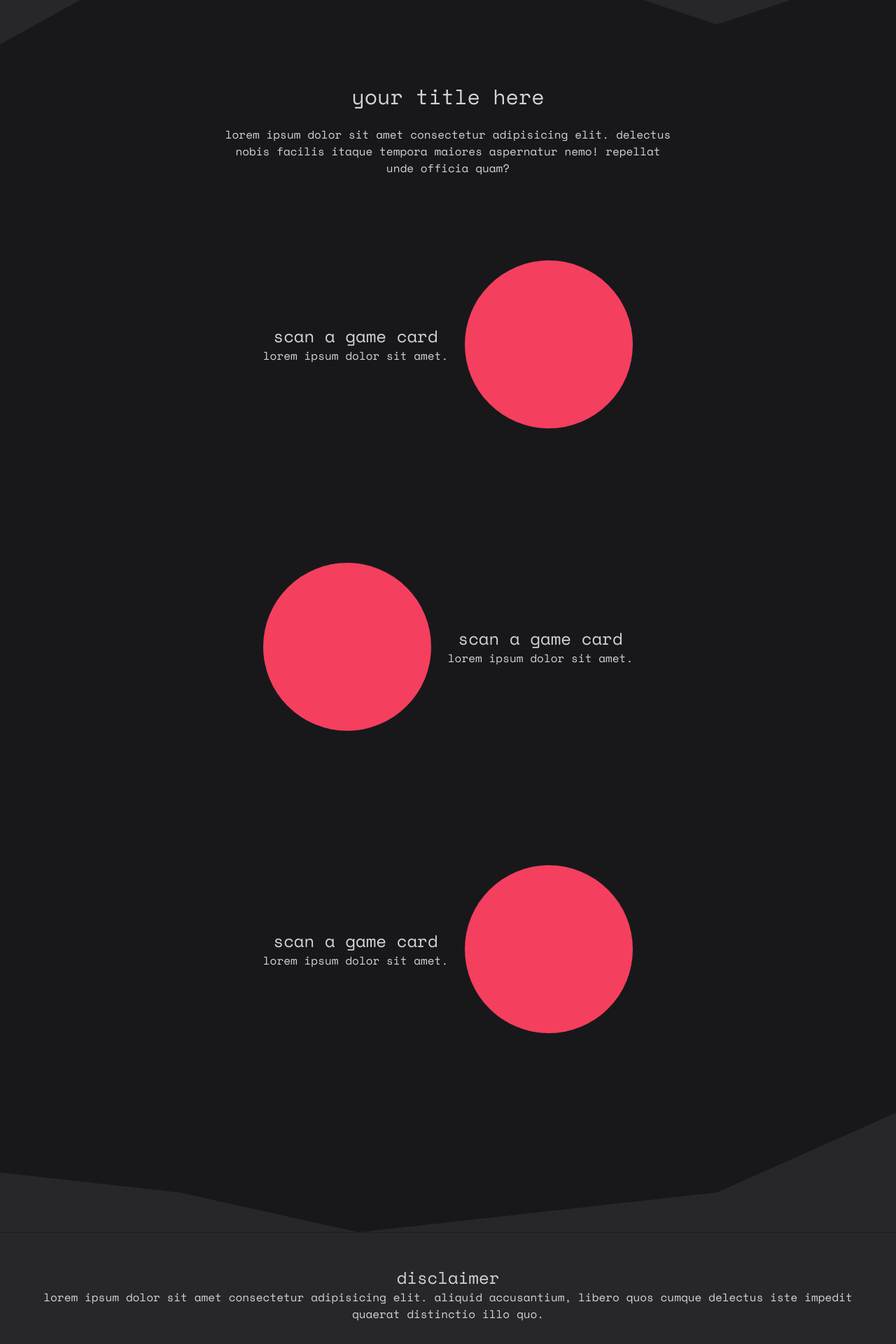
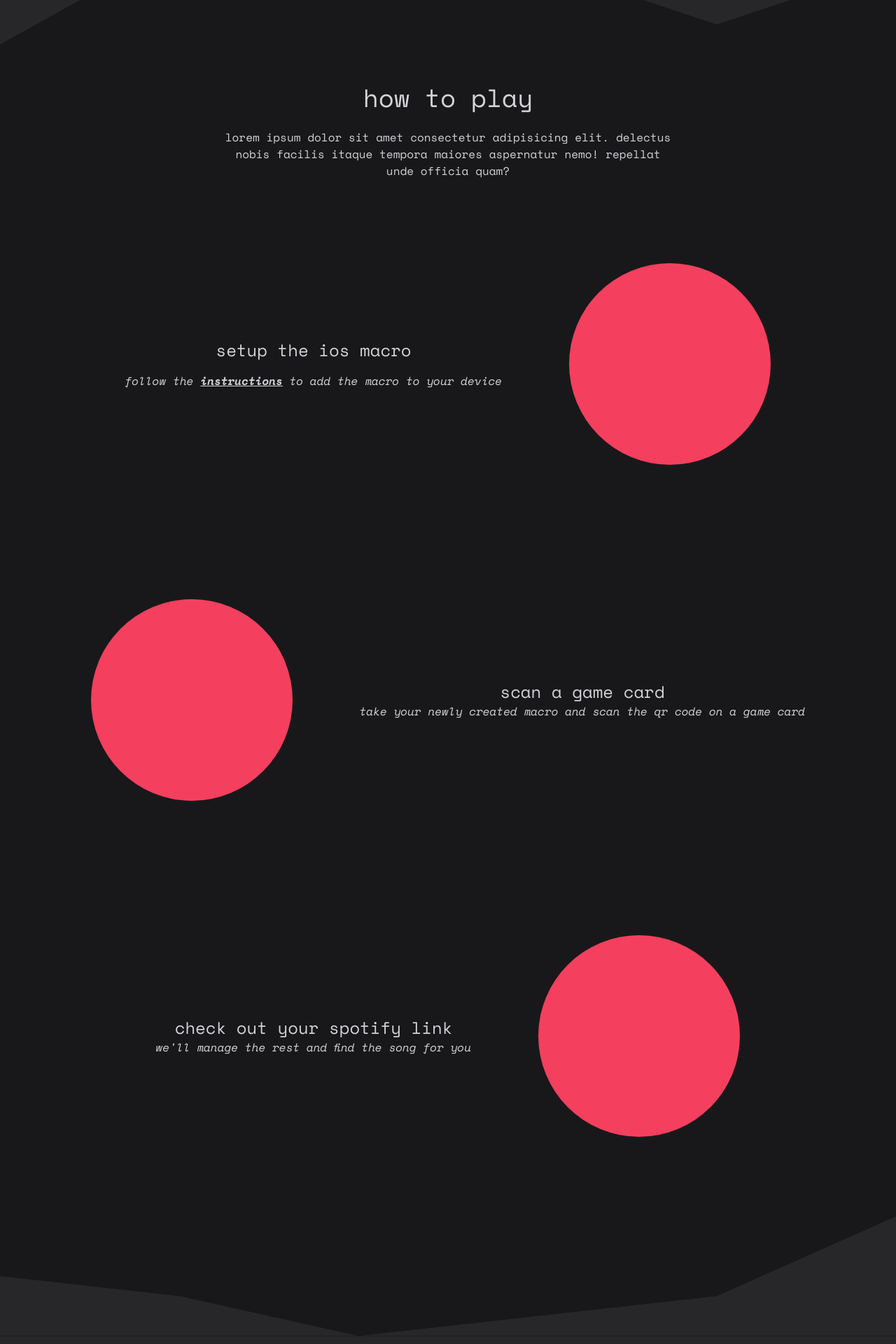
Before and after one commit to trav164/spot-the-intro-v2, a SvelteKit app: page / in a window 1280 px wide. Shown: the part 840-2760 px from the top of the page at 70% size. Built offline with nearby package versions, Linux system fonts and the light colour scheme.

Commit message:
Added a little content

```diff
--- a/src/components/Hero.svelte
+++ b/src/components/Hero.svelte
@@ -22,7 +22,7 @@
 
 <div class="container text-center">
 	<div class="flex flex-col gap-6 items-center justify-center">
-		<h3 class="text-3xl">Your title here</h3>
+		<h3 class="text-4xl">How to play</h3>
 
 		<p class="md:w-1/2 w-full">
 			Lorem ipsum dolor sit amet consectetur adipisicing elit. Delectus nobis facilis itaque tempora
@@ -30,28 +30,34 @@
 		</p>
 
 		<div class="flex flex-col items-center justify-center gap-48 mt-24">
-			<div class="flex flex-row items-center justify-center gap-6">
+			<div class="flex flex-row items-center justify-center gap-24">
+				<div class="flex flex-col gap-4">
+					<h4 class="text-2xl">Setup the iOS Macro</h4>
+					<span class="italic">
+						Follow the <a
+							class="underline hover:text-rose-500 italic font-semibold"
+							href="https://camo.githubusercontent.com/0cc6fe3c8e158e7dce64fd47fd516462d5ca8a561deb887f71349f171ff8c9cb/68747470733a2f2f692e696d6775722e636f6d2f433169354f53592e6a706729"
+							>instructions</a
+						> to add the macro to your device
+					</span>
+				</div>
+				<div class="bg-rose-500 w-72 h-72 rounded-full" />
+			</div>
+
+			<div class="flex flex-row items-center justify-center gap-24">
+				<div class="bg-rose-500 w-72 h-72 rounded-full" />
 				<div class="flex flex-col">
 					<h4 class="text-2xl">Scan a game card</h4>
-					<p>Lorem ipsum dolor sit amet.</p>
-				</div>
-				<div class="bg-rose-500 w-60 h-60 rounded-full" />
-			</div>
-
-			<div class="flex flex-row items-center justify-center gap-6">
-				<div class="bg-rose-500 w-60 h-60 rounded-full" />
-				<div class="flex flex-col">
-					<h4 class="text-2xl">Scan a game card</h4>
-					<p>Lorem ipsum dolor sit amet.</p>
+					<p class="italic">Take your newly created macro and scan the QR code on a game card</p>
 				</div>
 			</div>
 
-			<div class="flex flex-row items-center justify-center gap-6">
+			<div class="flex flex-row items-center justify-center gap-24">
 				<div class="flex flex-col">
-					<h4 class="text-2xl">Scan a game card</h4>
-					<p>Lorem ipsum dolor sit amet.</p>
+					<h4 class="text-2xl it">Check out your Spotify link</h4>
+					<p class="italic">We'll manage the rest and find the song for you</p>
 				</div>
-				<div class="bg-rose-500 w-60 h-60 rounded-full" />
+				<div class="bg-rose-500 w-72 h-72 rounded-full" />
 			</div>
 		</div>
 	</div>
@@ -65,10 +71,12 @@
 	/></svg
 >
 
-<div class="p-12 md:1/4 w-full bg-zinc-800 text-center">
+<div class="p-12 md:1/4 w-full bg-zinc-800 text-center pt-24">
 	<h4 class="text-2xl">Disclaimer</h4>
-	<p class="">
-		Lorem ipsum dolor sit amet consectetur adipisicing elit. Aliquid accusantium, libero quos cumque
-		delectus iste impedit quaerat distinctio illo quo.
+	<p class="container mt-6">
+		We are not affiliated, associated, authorized, endorsed by, or in any way officially connected
+		with the brands we illustrate, and those listed on our site. All names, marks, emblems and
+		images are registered trademarks of their respective owners. This is a personal project designed
+		to speed up rounds of the board game.
 	</p>
 </div>
```
